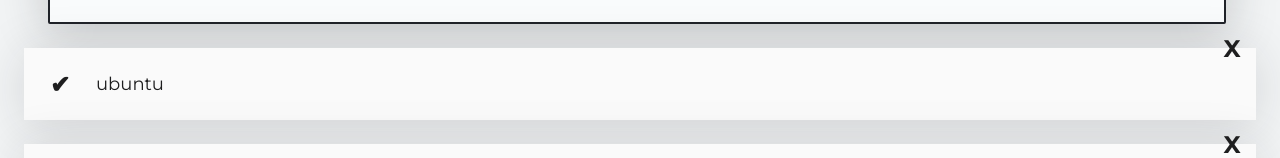
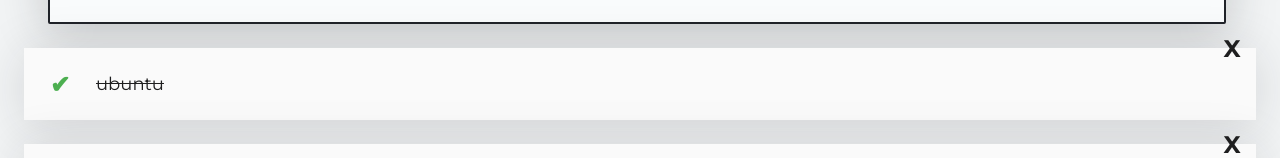
Before and after one commit to efrel/curso-intro-react, a React (Vite) app: page / in a window 1280 px wide. Shown: the part 171-329 px from the top of the page. Built offline with nearby package versions, Linux system fonts and the light colour scheme.

Commit message:
Contando y buscando TODOs

```diff
--- a/src/App.tsx
+++ b/src/App.tsx
@@ -8,23 +8,40 @@
   TodoSearch,
 } from "./components";
 
-const todos: ITodo[] = [
-  { text: "ubuntu", completed: false },
+const defaultTodos: ITodo[] = [
+  { text: "ubuntu", completed: true },
   { text: "Manjaro", completed: true },
   { text: "Windows", completed: false },
 ];
 
 function App() {
+  const [todos, setTodos] = useState<ITodo[]>(defaultTodos);
   const [searchValue, setSearchValue] = useState<string>("");
+
+  const completedTodos = todos.filter((x) => !!x.completed).length;
+  const totalTodos = todos.length;
+
+  let searchedTodos: ITodo[] = [];
+
+  if (!searchValue.length >= 1) {
+    searchedTodos = todos;
+  } else {
+    searchedTodos = todos.filter((todo) => {
+      const todoText = todo.text.toLowerCase();
+      const searchText = searchValue.toLowerCase();
+
+      return todoText.includes(searchText);
+    });
+  }
 
   return (
     <>
-      <TodoCounter />
+      <TodoCounter total={totalTodos} completed={completedTodos} />
 
       <TodoSearch searchValue={searchValue} setSearchValue={setSearchValue} />
 
       <TodoList>
-        {todos.map(({ text, completed }) => {
+        {searchedTodos.map(({ text, completed }) => {
           return <TodoItem key={text} text={text} completed={completed} />;
         })}
       </TodoList>
--- a/src/components/TodoCounter.tsx
+++ b/src/components/TodoCounter.tsx
@@ -1,5 +1,14 @@
 import "../styles/TodoCounter.css";
 
-export const TodoCounter = () => {
-  return <h1 className="TodoCounter">Has completado 2 de 3 TODOs</h1>;
+interface IProps {
+  total: number;
+  completed: number;
+}
+
+export const TodoCounter = ({ total, completed }: IProps) => {
+  return (
+    <h1 className="TodoCounter">
+      Has completado {completed} de {total} TODOs
+    </h1>
+  );
 };
--- a/src/components/TodoSearch.tsx
+++ b/src/components/TodoSearch.tsx
@@ -20,7 +20,6 @@
         value={searchValue}
         onChange={onSearchValueChange}
       />
-      <span>{searchValue}</span>
     </>
   );
 };
```
